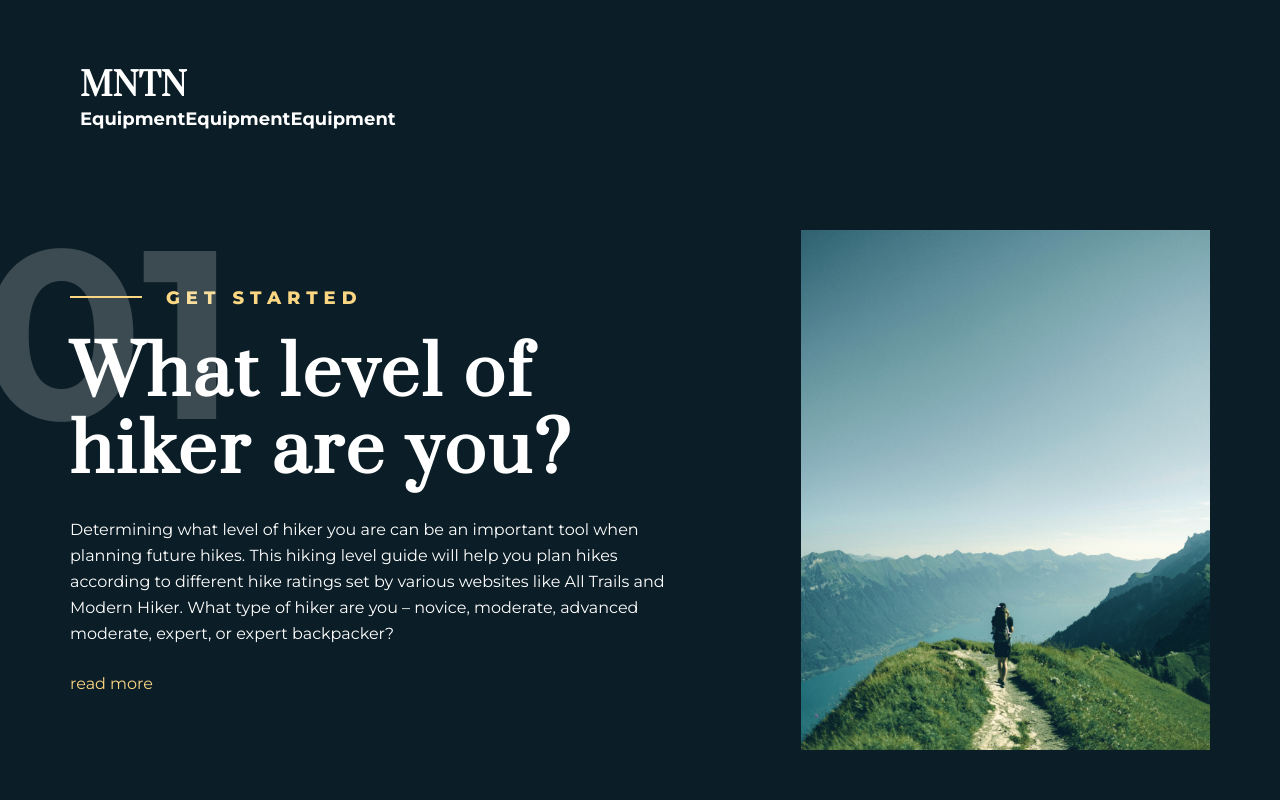
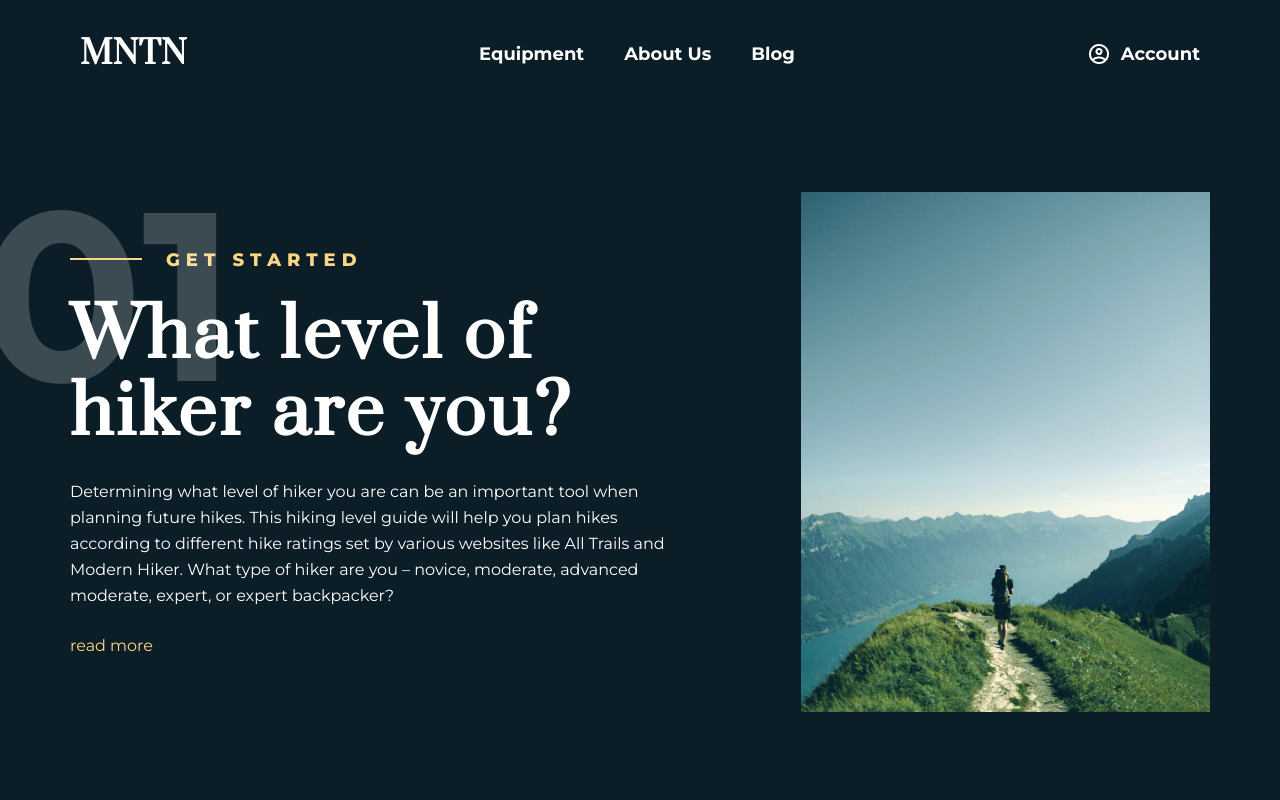
Before and after one commit to Polyakirill/react_test, a React (Create React App) app: page / in a window 1280 px wide. Shown: the top 800 px of the page. Built offline with nearby package versions, Linux system fonts and the light colour scheme.

Commit message:
Adding separate components for Navbar, styling navbar scroll

```diff
--- a/src/App.tsx
+++ b/src/App.tsx
@@ -5,12 +5,33 @@ import './App.scss';
 import FirstImg from './img/01.png';
 import SecondImg from './img/02.png';
 import ThirdImg from './img/03.png';
+import AccountIcon from './img/Icons/account.png';
 
 
 function App() {
   return (
     <>
-      <Nav />
+      <Nav
+        menuItems={[
+          {
+            label: 'Equipment',
+            href: '#01'
+          },
+          {
+            label: 'About Us',
+            href: '#02'
+          },
+          {
+            label: 'Blog',
+            href: '#03'
+          },
+        ]}
+        accountButton={{
+          label: 'Account',
+          href: '#',
+          icon: AccountIcon,
+        }}
+      />
       <Container>
         <Section
           number='01'
--- a/src/components/navbar/nav.scss
+++ b/src/components/navbar/nav.scss
@@ -1,3 +1,20 @@
 .navbar {
-  margin: 64px 80px 0;
+  display: flex;
+  align-items: center;
+  position: sticky;
+  top: 0;
+  z-index: 99;
+  padding: 16px 80px;
+  margin-top: 16px;
+  transition: all 0.3s;
+
+  &--add-background {
+    backdrop-filter: blur(20px) brightness(70%);
+  }
+
+  &__navlinks {
+    display: flex;
+    margin: 0 auto;
+    gap: 40px;
+  }
 }
--- a/src/components/navbar/nav.tsx
+++ b/src/components/navbar/nav.tsx
@@ -1,21 +1,61 @@
-import React from 'react';
+import React, { useEffect, useState } from 'react';
 import { NavLink } from './navlink';
 import './nav.scss';
+import Icon from '../../img/Icons/account.png'
 
-export const Nav: React.FC = () => (
-  <div className="navbar">
+interface Item {
+  label: string;
+  href: string;
+};
+
+interface AccountButtonProps extends Item {
+  icon: string;
+};
+
+interface NavProps {
+  menuItems: Item[];
+  accountButton: AccountButtonProps;
+};
+
+export const Nav: React.FC<NavProps> = ({
+  menuItems,
+  accountButton,
+}) => {
+  const [ scroll, setScroll ] = useState(0);
+
+  const scrollY = () => {
+    setScroll(window.pageYOffset);
+  };
+
+  useEffect(() => {
+    const watchScrollY = () => {
+      window.addEventListener('scroll', scrollY)
+    };
+    watchScrollY();
+    return () => {
+      window.removeEventListener('scroll',scrollY)
+    };
+  });
+
+  return (
+    <div className={`navbar${scroll > 130 ? ' navbar--add-background' : ''}`}>
       <h1>MNTN</h1>
+
+      <div className='navbar__navlinks'>
+        {menuItems.map((apple) => (
           <NavLink
-      label="Equipment"
-      href="#"
+            label={apple.label}
+            href={apple.href}
           />
+        ))}
+      </div>
+      <div className="navbar__account">
         <NavLink
-      label="Equipment"
-      href="#"
-    />
-    <NavLink
-      label="Equipment"
-      href="#"
+          label={accountButton.label}
+          href={accountButton.href}
+          icon={accountButton.icon}
         />
       </div>
+    </div>
   );
+};
--- a/src/components/navbar/navlink/navlink.scss
+++ b/src/components/navbar/navlink/navlink.scss
@@ -3,6 +3,12 @@
   font-size: 18px;
   line-height: 22px;
   text-decoration: none;
+  display: flex;
+  align-items: center;
+
+  & img {
+    padding-right: 10px;
+  }
 
   &:hover {
     color: #fbd784;
--- a/src/components/navbar/navlink/navlink.tsx
+++ b/src/components/navbar/navlink/navlink.tsx
@@ -4,11 +4,18 @@ import './navlink.scss';
 interface NavLinkProps {
   label: string;
   href: string;
+  icon?: string;
 };
 
 export const NavLink: React.FC<NavLinkProps> = ({
   label,
   href,
+  icon = undefined,
 }) => (
-  <a className="navlink" href={href}>{label}</a>
+  <a className="navlink" href={href}>
+    {icon && (
+      <img src={icon} alt="Account" />
+    )}
+    {label}
+  </a>
 );
--- a/src/components/section/section.tsx
+++ b/src/components/section/section.tsx
@@ -21,7 +21,7 @@ export const Section: React.FC<SectionProps> = ({
   img,
   changePlaces = false,
 }) => (
-  <div className="section">
+  <div className="section" id={number}>
     <div className={`section__content${changePlaces ? ' section__content--order-two' : ''}`}>
       <p className="section__content__number">
         {number}
--- a/src/index.scss
+++ b/src/index.scss
@@ -1,3 +1,8 @@
+html {
+  scroll-behavior: smooth;
+  scroll-padding-top: 110px;
+}
+
 body {
   margin: 0;
   background-color: #0b1d26;
```
Also changed, not shown: src/img/Icons/account.png (added). Lines whose indentation alone changed are shown as unchanged.
